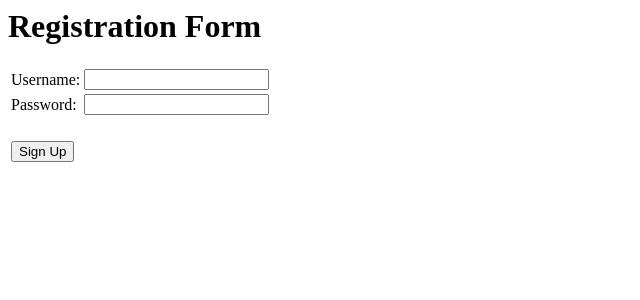
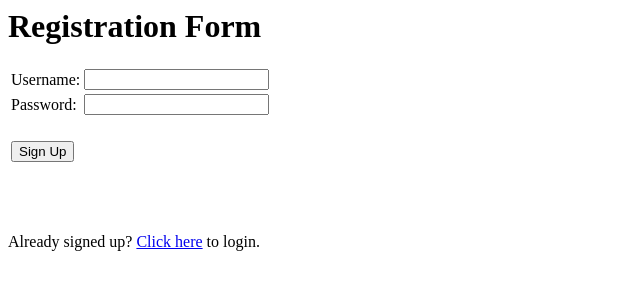
Before and after one commit to taylorsdugger/319Labs, a PHP site: page /Signup.php in a window 1280 px wide. Shown: the top 300 px of the page, without its empty margins (0-640 px from the left). Run offline with PHP 8.4, Linux system fonts and the light colour scheme.

Commit message:
Changes.

```diff
--- a/Lab5/Signup.php
+++ b/Lab5/Signup.php
@@ -80,4 +80,8 @@ if($action == 'add_user'){
 <tr>
 	<td><input type="submit" name="submit" value="Sign Up"></td>
 </tr>
+</table>
 </form>
+<br>
+<br>
+<p>Already signed up? <a href="login.html">Click here</a> to login.
```
